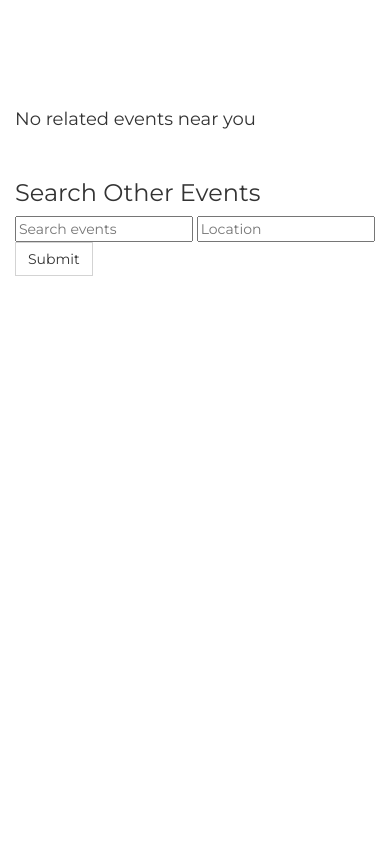
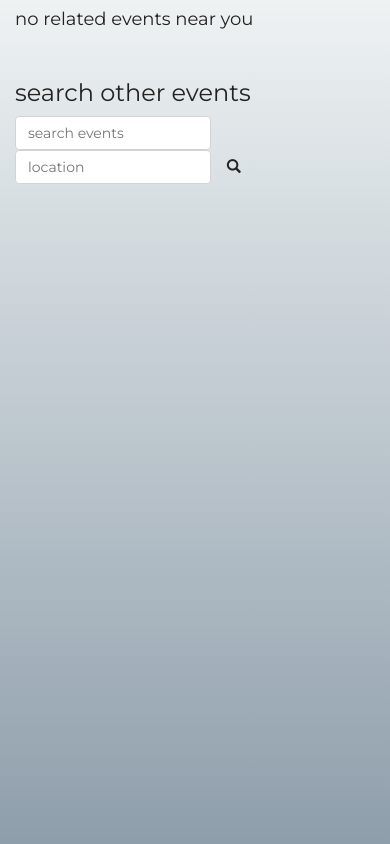
Before and after one commit to marsmans13/HB-Project, a Python web app: template templates/event_search.html in a window 390 px wide. Run offline with Jinja, Linux system fonts and the light colour scheme; the template is opened without the code that fills it, so the values that code supplies are empty; some libraries are stand-ins or nearby versions.

Commit message:
Updated tracks table to store artist logo, more bootstrap, and styling.

```diff
--- a/Model.py
+++ b/Model.py
@@ -83,6 +83,7 @@ class Track(db.Model):
     artist = db.Column(db.String(75))
     title = db.Column(db.String(100), nullable=False)
     audio = db.Column(db.String(250), nullable=False)
+    img = db.Column(db.String(200))
 
 
     def __repr__(self):
@@ -92,8 +93,9 @@ class Track(db.Model):
         track_id = {}
         artist = {}
         title = {}
-        audio = {}>
-        """.format(self.track_id, self.artist, self.title, self.audio)
+        audio = {}
+        image = {}>
+        """.format(self.track_id, self.artist, self.title, self.audio, self.image)
 
         return s
 
--- a/server.py
+++ b/server.py
@@ -315,9 +315,10 @@ def add_track():
     artist = request.form.get("artist")
     title = request.form.get("title")
     rss = request.form.get("rss")
+    img = request.form.get("img")
     playlist_title = request.form.get("playlist")
 
-    track = Track(artist=artist, title=title, audio=rss)
+    track = Track(artist=artist, title=title, audio=rss, img=img)
     db.session.add(track)
     db.session.commit()
 
--- /dev/null
+++ b/static/stylesheet.css
@@ -0,0 +1,107 @@
+html {
+	height: 100%;
+    background-repeat: no-repeat;
+	background: #8e9eab;  /* fallback for old browsers */
+	background: -webkit-linear-gradient(to bottom, #eef2f3, #8e9eab) fixed;  /* Chrome 10-25, Safari 5.1-6 */
+	background: linear-gradient(to bottom, #eef2f3, #8e9eab) fixed; /* W3C, IE 10+/ Edge, Firefox 16+, Chrome 26+, Opera 12+, Safari 7+ */
+}
+body {
+	background-color: transparent;
+	/*margin-top: 100px;*/
+	margin-bottom: 100px;
+	height: 100%;
+}
+audio {
+	background: transparent;
+	text-indent: 0;
+	height: 50px;
+	width: 85%;
+/*	border-radius: 5px;*/
+}
+div {
+	background-color: transparent;
+}
+button {
+	background-color: transparent;
+	color: #222;
+}
+.container-fluid {
+	font-family: 'Montserrat', sans-serif;
+	color: #222;
+}
+.navbar-default {
+    /*background: #111122;*/
+    border: none;
+    border-radius: 0;
+    top: 0;
+    z-index: 50;
+    /*position: fixed;*/
+    width: 100%;
+    background: transparent;
+/*	background: -webkit-linear-gradient(to bottom, #ddd, #FFFFFF);
+	background: linear-gradient(to bottom, #ddd, #FFFFFF);*/
+	/*opacity: 0.85;*/
+    /*filter: alpha(opacity=50);*/
+}
+.form-signin {
+	background-color: transparent;
+}
+.list-group-item {
+	background-color: transparent;
+	border: solid #777 1px;
+/*	border-right: none;
+	border-left: none;
+	border-top: none;*/
+}
+.btn {
+	border: solid lightGrey 1px;
+}
+.btn-color {
+    background-color: transparent;
+    color: #222;
+    border-radius:0;
+    border: solid black 1px;
+}
+.btn-none {
+	border: none;
+	background-color: transparent;
+	color: #222;
+}
+.btn-search {
+	text-align: left;
+}
+.user-info {
+	/*border-right: solid #777 1px;*/
+	margin-left: 20px;
+	margin-right: 20px;
+}
+.profile-img {
+	border-radius: 10px;
+	box-shadow: 2px 2px 4px rgba(0, 0, 0, .5);
+	/*border: solid #eee 2px;*/
+}
+.friend-img {
+	height: 30px;
+	border-radius: 4px;
+	box-shadow: 2px 2px 4px rgba(0, 0, 0, .5);
+}
+.track-img {
+	height: 60px;
+	border-radius: 4px;
+	box-shadow: 2px 2px 4px rgba(0, 0, 0, .5);
+}
+.event-img {
+	height: 50px;
+	border-radius: 4px;
+	box-shadow: 2px 2px 4px rgba(0, 0, 0, .5);
+	margin-right: 10px;
+}
+.playlist-block {
+/*	border-left: solid #777 1px;*/
+}
+#nav-text {
+	color: #222;
+}
+#nav-text:hover {
+	color: #e5491d;
+}
--- a/templates/base.html
+++ b/templates/base.html
@@ -5,81 +5,12 @@
 
     <script src="https://ajax.googleapis.com/ajax/libs/jquery/3.3.1/jquery.min.js">
     </script>
+    <link rel="stylesheet" href="https://maxcdn.bootstrapcdn.com/bootstrap/3.3.7/css/bootstrap.min.css">
+    <link href="https://fonts.googleapis.com/css?family=Montserrat" rel="stylesheet">
+ 	<script src="https://maxcdn.bootstrapcdn.com/bootstrap/3.3.7/js/bootstrap.min.js"></script>
+ 	<link rel="stylesheet" type="text/css" href="static/stylesheet.css">
+</head>
 
-    <link rel="stylesheet" href="https://maxcdn.bootstrapcdn.com/bootstrap/3.3.7/css/bootstrap.min.css">
-
-    <link href="https://fonts.googleapis.com/css?family=Montserrat" rel="stylesheet">
-
- 	<script src="https://maxcdn.bootstrapcdn.com/bootstrap/3.3.7/js/bootstrap.min.js"></script>
-</head>
-<style>
-/*html {
-	height: 100%;
-	background-repeat:no-repeat;
-	background: #ECE9E6;
-	background: -webkit-linear-gradient(to bottom, #ECE9E6, #FFFFFF);
-	background: linear-gradient(to bottom, #ECE9E6, #FFFFFF);
-}*/
-body {
-	/*background-color: transparent;*/
-	margin-top: 100px;
-}
-.container-fluid {
-	font-family: 'Montserrat', sans-serif;
-}
-.navbar-default {
-    /*background: #111122;*/
-    border: none;
-    top: 0;
-    z-index: 50;
-    position: fixed;
-    width: 100%;
-    background: #ECE9E6;
-	background: -webkit-linear-gradient(to bottom, #ECE9E6, #FFFFFF);
-	background: linear-gradient(to bottom, #ECE9E6, #FFFFFF);
-	opacity: 0.95;
-    /*filter: alpha(opacity=50);*/
-}
-.pages {
-	color: black;
-}
-.btn {
-	border: solid lightGrey 1px;
-}
-.btn-color {
-    background-color:#fff;
-    color:#333;
-    border-radius:0;
-    border: solid lightGrey 1px;
-}
-.btn-none {
-	border: none;
-}
-.btn-search {
-	text-align: left;
-}
-.title {
-	color: #333;
-}
-.user-info {
-	border: solid lightGrey 1px;
-	margin-left: 20px;
-	margin-right: 20px;
-}
-.profile-img {
-	border-radius: 10px;
-}
-.playlist-block {
-	border: solid lightGrey 1px;
-}
-#nav-text {
-	color: #333;
-}
-#nav-text:hover {
-	color: #e5491d;
-}
-
-</style>
 <body>
 	{% if session.get('username') %}
 	<nav class="navbar navbar-default">
@@ -88,18 +19,18 @@ body {
 		      <a class="navbar-brand nav-text" id="nav-text" href="#">SmartCast</a>
 		    </div>
 		    <ul class="nav navbar-nav">
-		      <li><a id="nav-text" href="/user">Home</a></li>
-		      <li><a id="nav-text" href="/top-podcasts">Trending</a></li>
-		      <li><a id="nav-text" href="/events">Events</a></li>
+		      <li><a id="nav-text" href="/user">home</a></li>
+		      <li><a id="nav-text" href="/top-podcasts">trending</a></li>
+		      <li><a id="nav-text" href="/events">events</a></li>
 		    </ul>
 		    <ul class="nav navbar-nav navbar-right">
-		    	<li><a id="nav-text" href="/logout">Logout</a></li>
+		    	<li><a id="nav-text" href="/logout">logout</a></li>
 		    </ul>
 		    <form class="navbar-form navbar-right" action="/search">
 		      	<div class="form-group">
-		        <input type="text" class="form-control" placeholder="Search podcasts" name="q">
+		        <input type="text" class="form-control" placeholder="search podcasts" name="q">
 			    </div>
-		      <button type="submit" class="btn btn-default btn-color">
+		      <button type="submit" class="btn btn-default btn-none">
 			      <i class="glyphicon glyphicon-search"></i>
 			  </button>
 		    </form>
--- a/templates/event_search.html
+++ b/templates/event_search.html
@@ -5,15 +5,17 @@
 {% if artists %}
 <div class="row">
 	<div class="col-sm-6">
-		<h3 class="title"> Your Artists </h3>
+		<h3 class="title"> your artists </h3>
 		<form action="/search-events">
 			{% for artist in artists %}
 				<input type="radio" name="search-terms" value="{{ artist }}" style="margin-right:10px">{{ artist }}
 				<br>
 			{% endfor %}
 			<br>
-			<input type="text" name="location" placeholder="Location" required>
-			<input type="submit" class="btn btn-color" value="Submit">
+			<input type="text" name="location" class="btn btn-search" placeholder="location" required>
+			<button type="submit" class="btn btn-none">
+				<i class="glyphicon glyphicon-search"></i>
+			</button>
 		</form>
 	</div>
 </div>
@@ -21,38 +23,44 @@
 
 {% if events %}
 
-<h2 class="title"> Events Near You </h2>
+<h2 class="title"> events near you </h2>
 <ul style="list-style-type:none">
 	{% for event in events %}
 
-		<li> <a href="{{ event['url'] }}"> {{ event['name']['text'] }} </a> </li>
+		<li>
 		{% if event.get('logo') %}
 			{% if event['logo'].get('url') %}
-			<img src="{{ event['logo']['url'] }}" height="50px" />
+			<img class="event-img" src="{{ event['logo']['url'] }}" />
 			{% endif %}
 		{% else %}
-			<p> No image available. </p>
+			<p> image not available </p>
 		{% endif %}
+		<a href="{{ event['url'] }}"> {{ event['name']['text'] }} </a>
+		</li>
 		<br><br>
 	{% endfor %}
 </ul>
 {% elif not events and not artists %}
-<h4> No related events near you </h4>
+<h4> no related events near you </h4>
 
 {% endif %}
 <br>
 <div class="row">
 	<div class="col-sm-6">
 
-		<h3 class="title"> Search Other Events </h3>
+		<h3 class="title"> search other events </h3>
 
 		<form action='/search-events'>
-			<input type="text" name="search-terms" placeholder="Search events" required>
-			<input type="text" name="location" placeholder="Location" required>
-			<input type="submit" class="btn btn-color" value="Submit">
+			<input type="text" name="search-terms" class="btn btn-search" placeholder="search events" required>
+			<input type="text" name="location" class="btn btn-search" placeholder="location" required>
+			<button type="submit" class="btn btn-none">
+				<i class="glyphicon glyphicon-search"></i>
+			</button>
 		</form>
 	</div>
 </div>
+<br>
+<br>
 
 
 </div>
--- a/templates/search_users.html
+++ b/templates/search_users.html
@@ -5,7 +5,7 @@
 
 {% for user in users %}
 <form action="/add-friend" method="POST">
-<p> {{ user.username }} <input type="submit" class="btn" name="add-friend" value="Add friend">
+<p> {{ user.username }} <input type="submit" class="btn btn-color" name="add-friend" value="add friend">
 	<input type="hidden" name="username" value="{{ user.username }}">
 </p>
 <br>
--- a/templates/top_podcasts.html
+++ b/templates/top_podcasts.html
@@ -2,12 +2,12 @@
 {% block content %}
 <div class="container-fluid">
 
-<h2> Top Podcasts </h2>
+<h2> top podcasts </h2>
 <hr>
 
 	{% for item in top_podcasts %}
 	<form action="/search" type="GET">
-		<p> {{ item }}. <input class="btn" type="submit" name="q" value="{{ top_podcasts[item][0] }}">
+		<p> {{ item }}. <input class="btn btn-none" type="submit" name="q" value="{{ top_podcasts[item][0] }}">
 		</p>
 	</form>
 	{% endfor %}
```
Also changed, not shown: templates/friend_profile.html (+10 -7 lines), templates/homepage.html (+7 -7 lines), templates/registration_form.html (+8 -8 lines), templates/search_results.html (+7 -6 lines), templates/user_profile.html (+20 -23 lines), static/images/marsmans13-IMG_6065.jpg (added), static/images/sydney.morgan-IMG_6412.jpg (added).
